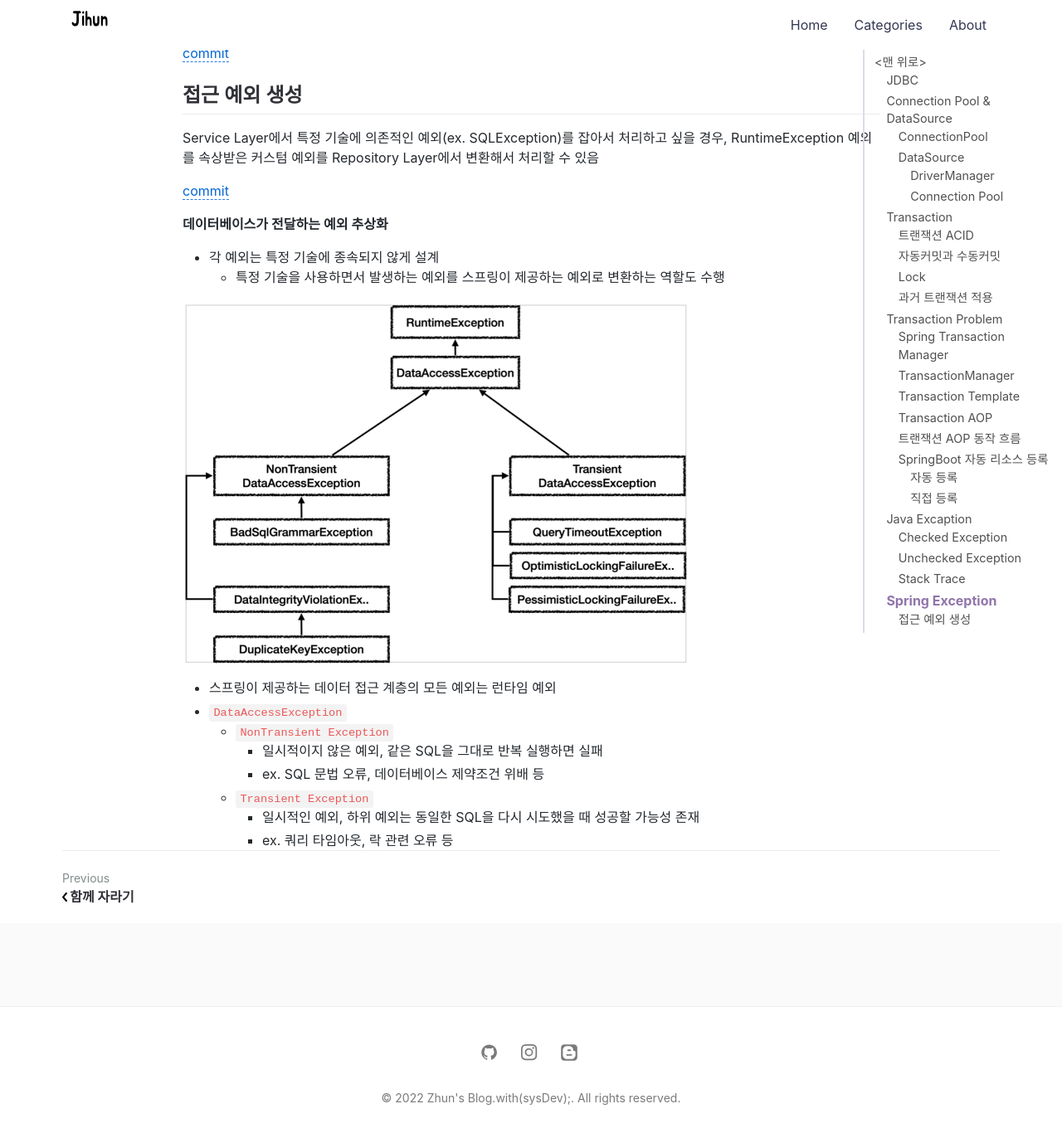
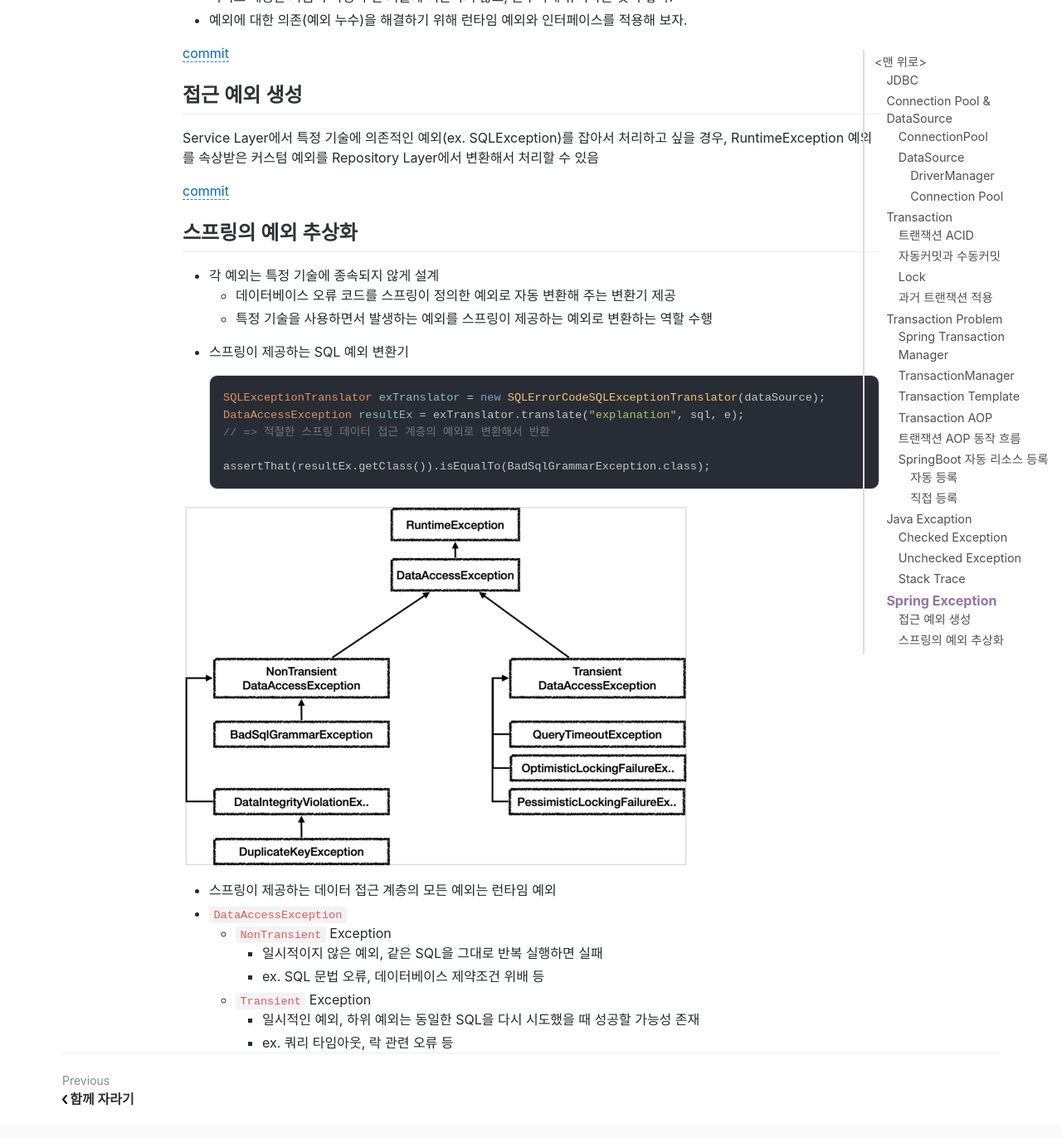
Before and after one commit to jihunparkme/jihunparkme.github.io, a Jekyll site: the page built from _posts/2022-08-08-Spring-DB-Part1.md, in a window 1280 px wide and 1400 px high, scrolled down 19289 px. Shown: the top 1372 px of the window at 83% size. Built offline with Jekyll 4.4.1, drawn with Linux system fonts in a browser that asks for light colours; nearby versions of some CDN libraries; comment, search, counter and statistics services are not loaded; some of the changed text lies outside the part shown.

Commit message:
[Spring Exception] 스프링 예외 추상화

````diff
--- a/_posts/2022-08-08-Spring-DB-Part1.md
+++ b/_posts/2022-08-08-Spring-DB-Part1.md
@@ -811,18 +811,29 @@ Service Layer에서 특정 기술에 의존적인 예외(ex. SQLException)를
 
 [commit](https://github.com/jihunparkme/Inflearn-Spring-DB/commit/102ae536eac0e7cd9296162d404cb7422337ae7b)
 
-**데이터베이스가 전달하는 예외 추상화**
+## 스프링의 예외 추상화
 
 - 각 예외는 특정 기술에 종속되지 않게 설계
-  - 특정 기술을 사용하면서 발생하는 예외를 스프링이 제공하는 예외로 변환하는 역할도 수행
+  - 데이터베이스 오류 코드를 스프링이 정의한 예외로 자동 변환해 주는 변환기 제공
+  - 특정 기술을 사용하면서 발생하는 예외를 스프링이 제공하는 예외로 변환하는 역할  수행
+
+- 스프링이 제공하는 SQL 예외 변환기
+
+  ```java
+  SQLExceptionTranslator exTranslator = new SQLErrorCodeSQLExceptionTranslator(dataSource);
+  DataAccessException resultEx = exTranslator.translate("explanation", sql, e);
+  // => 적절한 스프링 데이터 접근 계층의 예외로 변환해서 반환
+
+  assertThat(resultEx.getClass()).isEqualTo(BadSqlGrammarException.class);
+  ```
 
 ![Result](https://github.com/jihunparkme/jihunparkme.github.io/blob/master/post_img/spring/spring-exception.png?raw=true 'Result')
 
 - 스프링이 제공하는 데이터 접근 계층의 모든 예외는 런타임 예외
 - `DataAccessException`
-  - `NonTransient Exception`
+  - `NonTransient` Exception
     - 일시적이지 않은 예외, 같은 SQL을 그대로 반복 실행하면 실패
     - ex. SQL 문법 오류, 데이터베이스 제약조건 위배 등
-  - `Transient Exception`
+  - `Transient` Exception
     - 일시적인 예외, 하위 예외는 동일한 SQL을 다시 시도했을 때 성공할 가능성 존재
     - ex. 쿼리 타임아웃, 락 관련 오류 등
````
